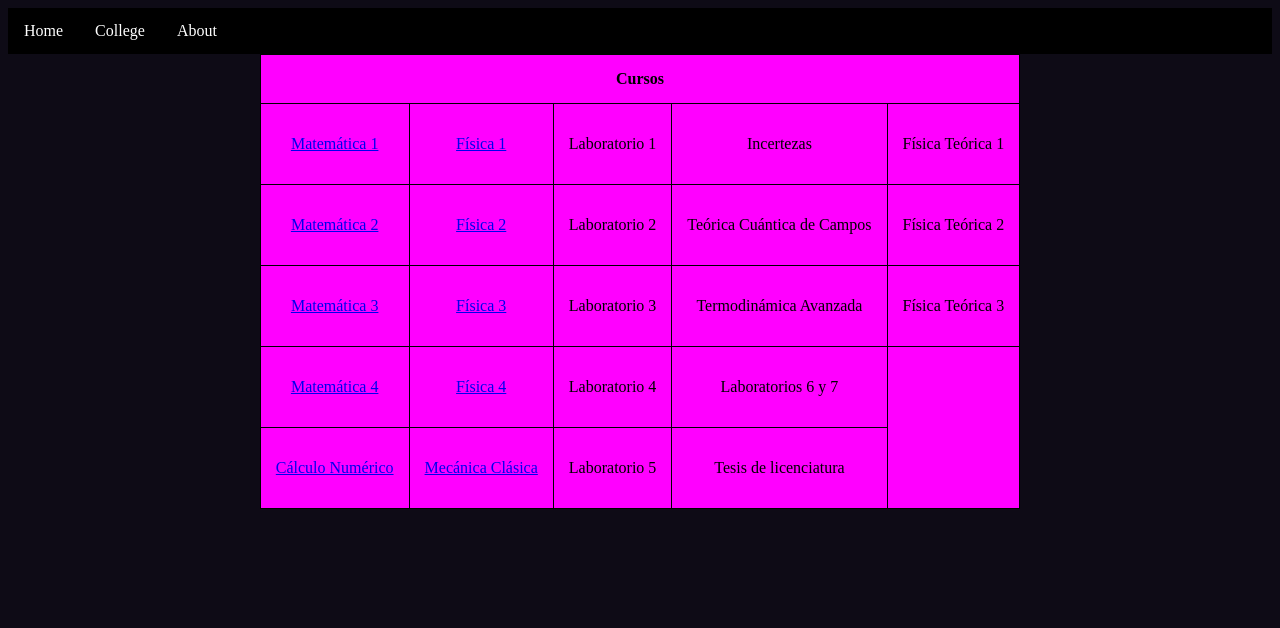
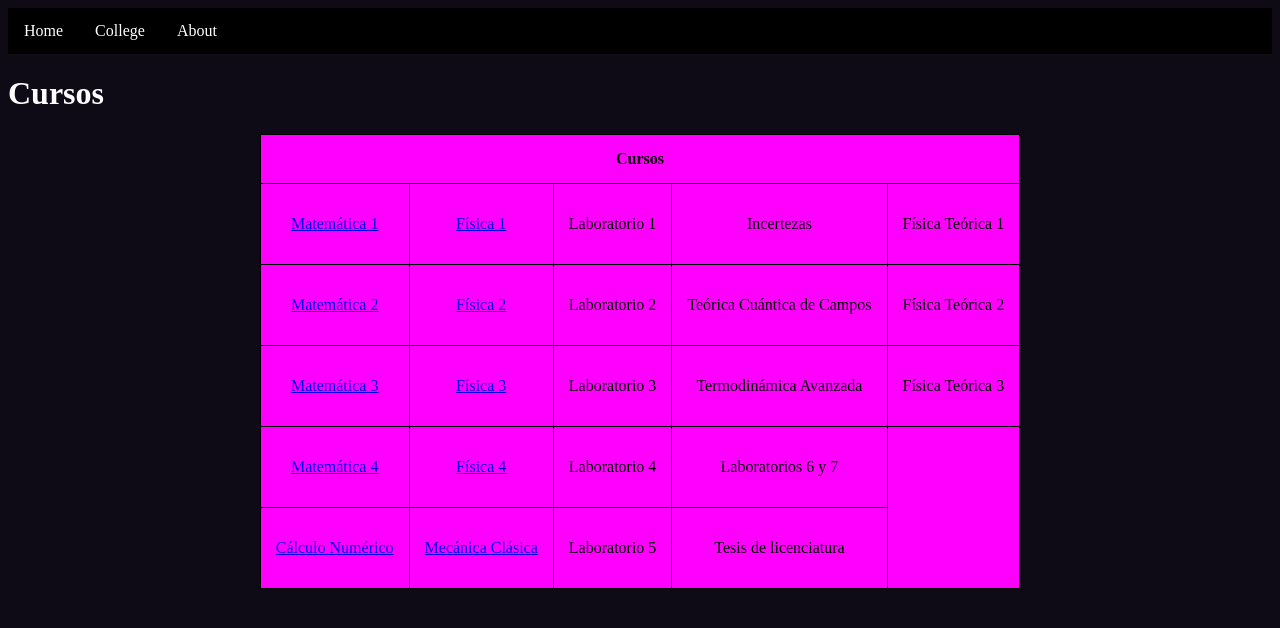
Before and after one commit to Chasingsnow/EMFvault, a plain HTML site: page college.html in a window 1280 px wide. Drawn offline with Linux system fonts and the light colour scheme.

Commit message:
Update college.html

```diff
--- a/college.html
+++ b/college.html
@@ -24,6 +24,8 @@
 <p><a href="collegeM3.html">Matemática 3</a></p>
 <p><a href="collegeM4.html">Matemática 4</a></p>
 -->
+
+  <h1> Cursos </h1>
 <table class="tablecursos" align="center">
   <tr class="trcursos">
     <th class="thcursos" colspan="5">Cursos</th>
```
